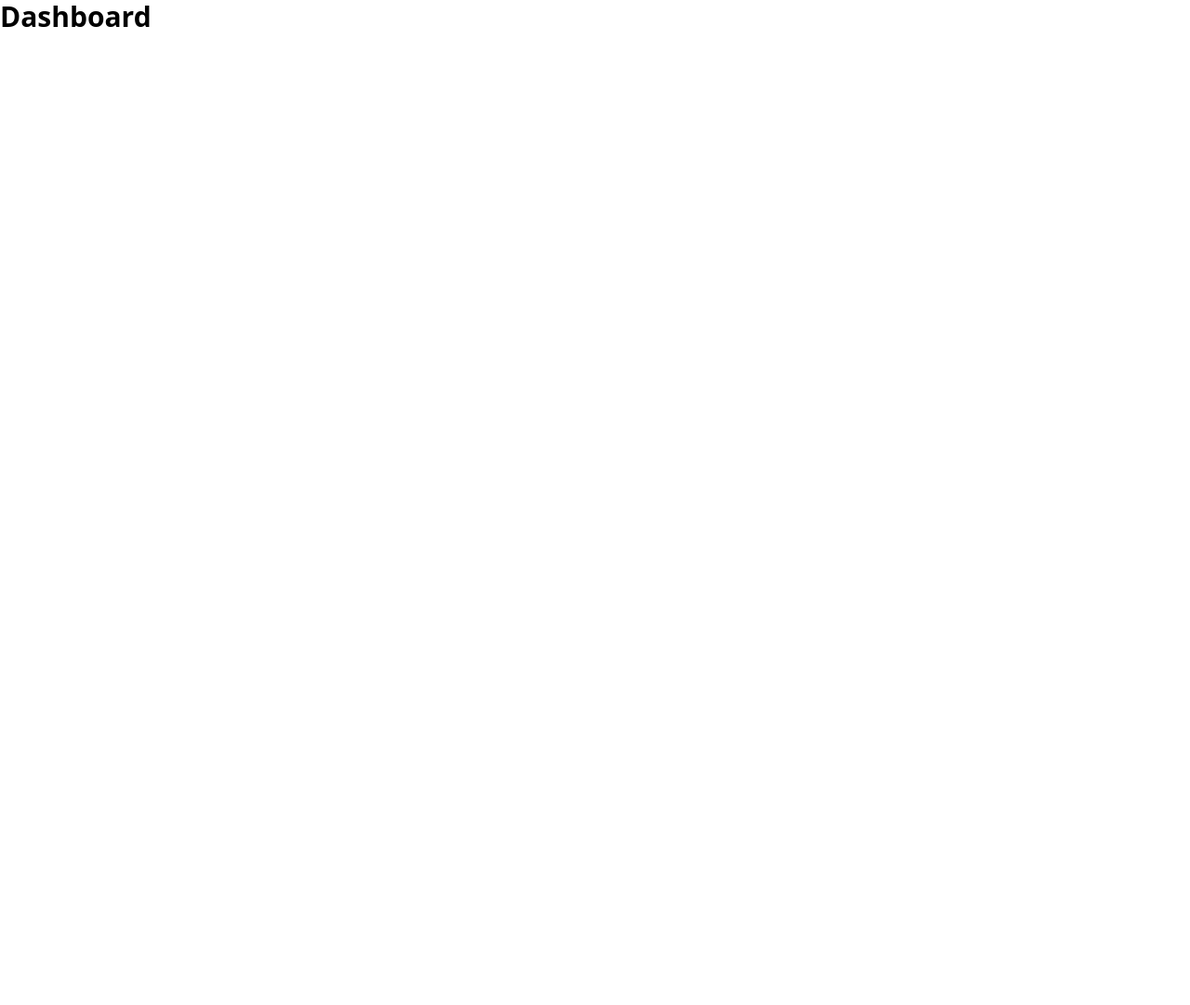
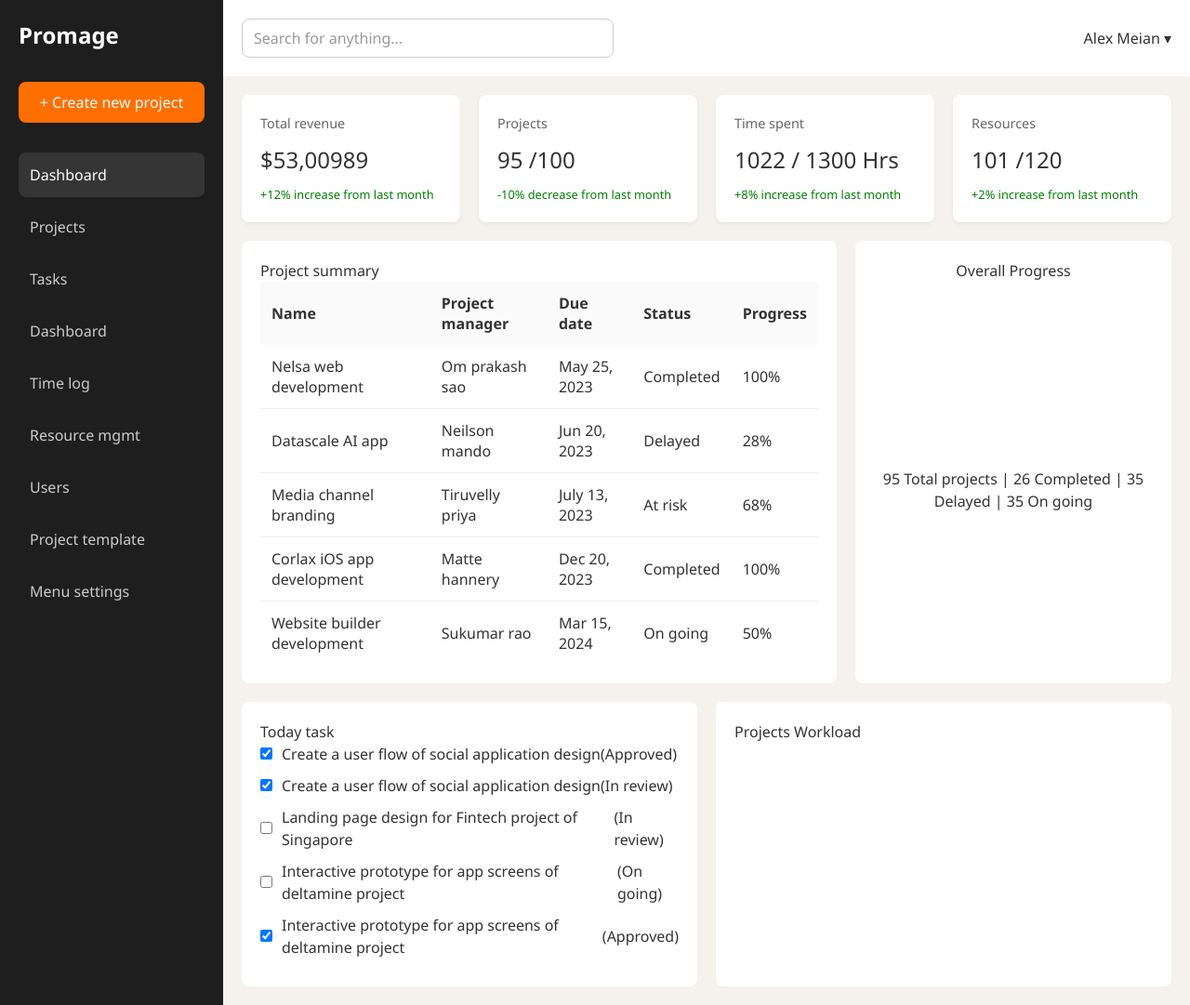
Before and after one commit to Exalt24/PennywAIse, a Django app: page /dashboard/ in a window 1280 px wide. Before the commit the page is almost empty. Shown: the whole page at 93% size. Run offline with Django 5.2, Linux system fonts and the light colour scheme; a map, chart or similar area stays blank; style sheets or scripts are compiled from the project's sources.

```diff
--- a/budget/static/css/budget/dashboard.css
+++ b/budget/static/css/budget/dashboard.css
@@ -0,0 +1,37 @@
+:root {
+    --sidebar-bg: #1e1e1e;
+    --main-bg: #f5f1ed;
+    --accent: #ff6f00;
+    --card-bg: #fff;
+    --text-primary: #333;
+    --text-secondary: #666;
+    --border-radius: 8px;
+  }
+  * { box-sizing: border-box; margin: 0; padding: 0; }
+  body { display: flex; font-family: "Segoe UI", sans-serif; background: var(--main-bg); color: var(--text-primary); height: 100vh; overflow: hidden; }
+  .sidebar { width: 240px; background: var(--sidebar-bg); color: #fff; padding: 20px; display: flex; flex-direction: column; }
+  .sidebar .logo { font-size: 1.5rem; font-weight: bold; margin-bottom: 2rem; }
+  .sidebar button.create { background: var(--accent); border: none; color: #fff; padding: 10px; border-radius: var(--border-radius); cursor: pointer; margin-bottom: 2rem; }
+  .sidebar nav a { display: flex; align-items: center; padding: 12px; color: #ccc; text-decoration: none; border-radius: var(--border-radius); margin-bottom: 8px; }
+  .sidebar nav a.active, .sidebar nav a:hover { background: rgba(255,255,255,0.1); color: #fff; }
+  .main { flex: 1; display: flex; flex-direction: column; overflow-y: auto; }
+  header { display: flex; justify-content: space-between; align-items: center; padding: 20px; background: var(--card-bg); }
+  header .search { flex: 1; max-width: 400px; margin-right: 1rem; }
+  header .search input { width: 100%; padding: 8px 12px; border-radius: var(--border-radius); border: 1px solid #ccc; }
+  .overview { display: flex; gap: 20px; padding: 20px; }
+  .card { background: var(--card-bg); flex: 1; padding: 20px; border-radius: var(--border-radius); box-shadow: 0 2px 4px rgba(0,0,0,0.05); }
+  .card .title { font-size: 0.9rem; color: var(--text-secondary); }
+  .card .value { font-size: 1.5rem; margin: 10px 0; }
+  .card .meta { font-size: 0.8rem; color: green; }
+  .content { display: flex; gap: 20px; padding: 0 20px 20px; }
+  .project-summary { flex: 2; background: var(--card-bg); padding: 20px; border-radius: var(--border-radius); overflow-x: auto; }
+  .project-summary table { width: 100%; border-collapse: collapse; }
+  .project-summary th, .project-summary td { text-align: left; padding: 12px; }
+  .project-summary th { background: #fafafa; }
+  .project-summary tr + tr { border-top: 1px solid #eee; }
+  .progress { flex: 1; background: var(--card-bg); padding: 20px; border-radius: var(--border-radius); text-align: center; }
+  .bottom { display: flex; gap: 20px; padding: 0 20px 20px; }
+  .tasks, .workload { background: var(--card-bg); flex: 1; padding: 20px; border-radius: var(--border-radius); }
+  .tasks ul { list-style: none; }
+  .tasks li { display: flex; align-items: center; margin-bottom: 10px; }
+  .tasks li input { margin-right: 10px; }
--- a/budget/templates/dashboard.html
+++ b/budget/templates/dashboard.html
@@ -12,6 +12,127 @@
     <link rel="stylesheet" href="{% static 'css/budget/dashboard.css' %}" type="text/css">
   </head>
   <body>
-      <h1 class="text-3xl font-bold">Dashboard</h1>
+    <aside class="sidebar">
+      <div class="logo">Promage</div>
+      <button class="create">+ Create new project</button>
+      <nav>
+        <a href="#" class="active">Dashboard</a>
+        <a href="#">Projects</a>
+        <a href="#">Tasks</a>
+        <a href="#">Dashboard</a>
+        <a href="#">Time log</a>
+        <a href="#">Resource mgmt</a>
+        <a href="#">Users</a>
+        <a href="#">Project template</a>
+        <a href="#">Menu settings</a>
+      </nav>
+    </aside>
+    <div class="main">
+      <header>
+        <div class="search"><input type="text" placeholder="Search for anything…"></div>
+        <div class="user">Alex Meian &#9662;</div>
+      </header>
+      <section class="overview">
+        <div class="card">
+          <div class="title">Total revenue</div>
+          <div class="value">$53,00989</div>
+          <div class="meta">+12% increase from last month</div>
+        </div>
+        <div class="card">
+          <div class="title">Projects</div>
+          <div class="value">95 /100</div>
+          <div class="meta">-10% decrease from last month</div>
+        </div>
+        <div class="card">
+          <div class="title">Time spent</div>
+          <div class="value">1022 / 1300 Hrs</div>
+          <div class="meta">+8% increase from last month</div>
+        </div>
+        <div class="card">
+          <div class="title">Resources</div>
+          <div class="value">101 /120</div>
+          <div class="meta">+2% increase from last month</div>
+        </div>
+      </section>
+
+      <section class="content">
+        <div class="project-summary">
+          <h3>Project summary</h3>
+          <table>
+            <thead>
+              <tr>
+                <th>Name</th>
+                <th>Project manager</th>
+                <th>Due date</th>
+                <th>Status</th>
+                <th>Progress</th>
+              </tr>
+            </thead>
+            <tbody>
+              <tr><td>Nelsa web development</td><td>Om prakash sao</td><td>May 25, 2023</td><td>Completed</td><td>100%</td></tr>
+              <tr><td>Datascale AI app</td><td>Neilson mando</td><td>Jun 20, 2023</td><td>Delayed</td><td>28%</td></tr>
+              <tr><td>Media channel branding</td><td>Tiruvelly priya</td><td>July 13, 2023</td><td>At risk</td><td>68%</td></tr>
+              <tr><td>Corlax iOS app development</td><td>Matte hannery</td><td>Dec 20, 2023</td><td>Completed</td><td>100%</td></tr>
+              <tr><td>Website builder development</td><td>Sukumar rao</td><td>Mar 15, 2024</td><td>On going</td><td>50%</td></tr>
+            </tbody>
+          </table>
+        </div>
+        <div class="progress">
+          <h3>Overall Progress</h3>
+          <canvas id="gaugeChart" width="200" height="200"></canvas>
+          <p>95 Total projects | 26 Completed | 35 Delayed | 35 On going</p>
+        </div>
+      </section>
+
+      <section class="bottom">
+        <div class="tasks">
+          <h3>Today task</h3>
+          <ul>
+            <li><input type="checkbox" checked> Create a user flow of social application design <span>(Approved)</span></li>
+            <li><input type="checkbox" checked> Create a user flow of social application design <span>(In review)</span></li>
+            <li><input type="checkbox"> Landing page design for Fintech project of Singapore <span>(In review)</span></li>
+            <li><input type="checkbox"> Interactive prototype for app screens of deltamine project <span>(On going)</span></li>
+            <li><input type="checkbox" checked> Interactive prototype for app screens of deltamine project <span>(Approved)</span></li>
+          </ul>
+        </div>
+        <div class="workload">
+          <h3>Projects Workload</h3>
+          <canvas id="workloadChart" width="300" height="200"></canvas>
+        </div>
+      </section>
+
+    </div>
+
+    <script>
+      // Gauge Chart
+      const gaugeCtx = document.getElementById('gaugeChart').getContext('2d');
+      new Chart(gaugeCtx, {
+        type: 'doughnut',
+        data: {
+          datasets: [{ data: [72, 28], backgroundColor: ['#ff6f00', '#e0e0e0'], borderWidth: 0 }]
+        },
+        options: {
+          rotation: -90 * Math.PI / 180,
+          circumference: 180 * Math.PI / 180,
+          cutout: '70%',
+          plugins: { tooltip: { enabled: false }, legend: { display: false } }
+        }
+      });
+
+      // Workload Bubble Chart
+      const workloadCtx = document.getElementById('workloadChart').getContext('2d');
+      new Chart(workloadCtx, {
+        type: 'bubble',
+        data: {
+          datasets: [
+            { label: 'Jan', data: [{ x: 1, y: 7, r: 10 }], backgroundColor: '#666' },
+            { label: 'Feb', data: [{ x: 2, y: 8, r: 8 }], backgroundColor: '#666' },
+            { label: 'Mar', data: [{ x: 3, y: 4, r: 6 }], backgroundColor: '#666' },
+            // ... add more months
+          ]
+        },
+        options: { scales: { x: { display: false }, y: { display: false } }, plugins: { legend: { display: false } } }
+      });
+    </script>
   </body>
 </html>
--- a/mysite/settings.py
+++ b/mysite/settings.py
@@ -124,6 +124,10 @@ USE_TZ = True
 
 STATIC_URL = 'static/'
 
+STATICFILES_DIRS = [
+    BASE_DIR / "static",
+]
+
 # Default primary key field type
 # https://docs.djangoproject.com/en/5.2/ref/settings/#default-auto-field
 
```
Also changed, not shown: package-lock.json.
